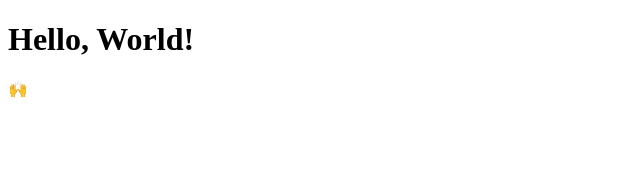
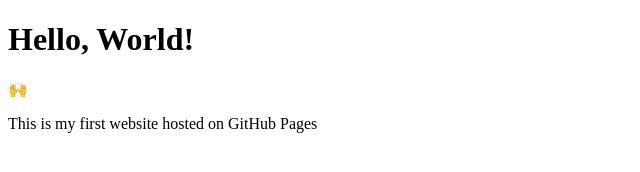
Before and after one commit to rohope26/first-website, a plain HTML site: page index.html in a window 1280 px wide. Shown: the whole page, without its empty margins (0-640 px from the left). Drawn offline with Linux system fonts and the light colour scheme.

Commit message:
Update index.html

```diff
--- a/index.html
+++ b/index.html
@@ -7,5 +7,6 @@
 	<body>
 		<h1>Hello, World!</h1>
 		<p>🙌</p>
+        <p>This is my first website hosted on GitHub Pages</p>
 	</body>
 </html>
```
